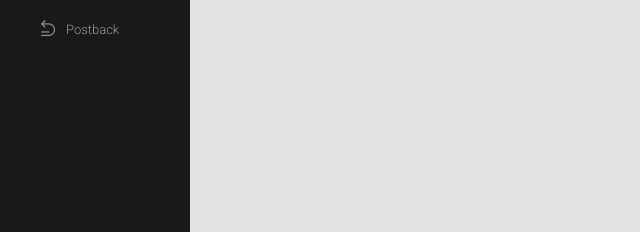
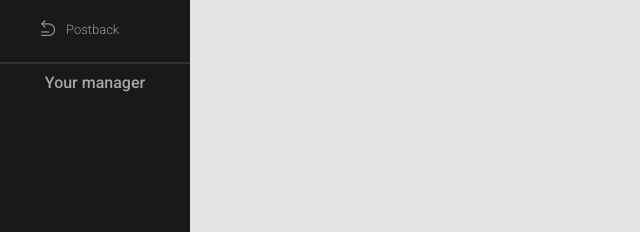
Before and after one commit to Patryk-Rozwadowski/admin-panel, a website: page index.html in a window 1280 px wide. Shown: the part 383-615 px from the top of the page, 0-640 px from the left. Drawn offline with Linux system fonts and the light colour scheme.

Commit message:
Fixed sidebar styles + add your manager

```diff
--- a/index.html
+++ b/index.html
@@ -70,7 +70,20 @@
               <a href="#" class="sidebar--menu-link">Postback</a>
             </li>
 
+            <li class="sidebar--seperator"></li>
+          </ul>
 
+          <!-- YOUR MANAGER -->
+          <div class="yourmanager-container">
+
+            <div class="row flex-center">
+              <h1 class="page-header">Your manager</h1>
+            </div>
+
+            <div class="row">
+
+            </div>
+          </div>
         </div>
       </nav>
     </header>
--- a/sass/_mixins.scss
+++ b/sass/_mixins.scss
@@ -3,3 +3,6 @@
   justify-content: center;
   align-items: center;
 }
+.flex-center {
+  @include flex-center;
+}
--- a/sass/_variables.scss
+++ b/sass/_variables.scss
@@ -5,6 +5,7 @@ $black: #191919;
 $light-black: #282828;
 $light-grey: #e3e3e3;
 $verylight-grey: #282828;
+$sidebar-seperator-color: #333333;
 $grey: #bababa;
 $dark-orange: #f58220;
 $orange: #ffa200;
--- a/sass/sections/_sidebar.scss
+++ b/sass/sections/_sidebar.scss
@@ -54,8 +54,7 @@
     @include small-link;
     color: $dark-grey;
   }
-
-  // ICONS
+    // ICONS
   [class*="icon"]  {
     color:$dark-grey;
     margin-left: 30px;
@@ -67,3 +66,15 @@
     color:$dark-grey;
   }
 }
+
+// YOUR MANAGER
+.yourmanager-container {
+  width:100%;
+}
+
+  // SIDEBAR SEPERATOR
+.sidebar--seperator {
+  border:1px solid $sidebar-seperator-color;
+  height:1px;
+  width:100%;
+}
```
Also changed, not shown: stylesheets/style.css.
